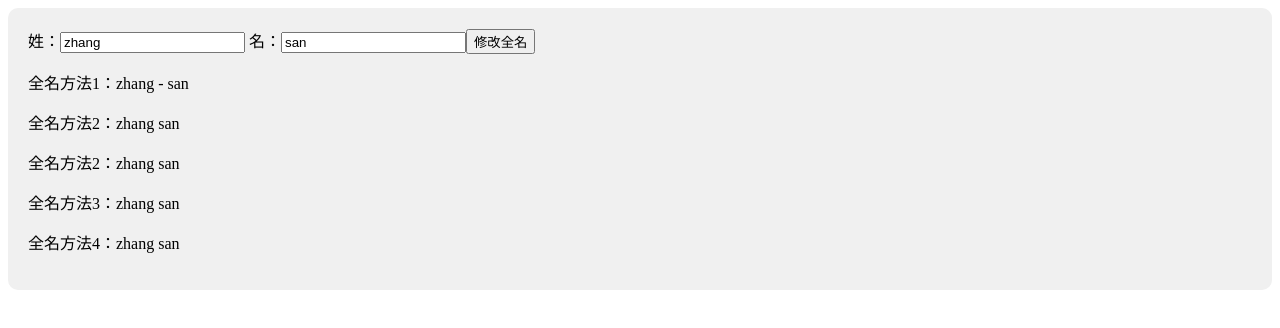
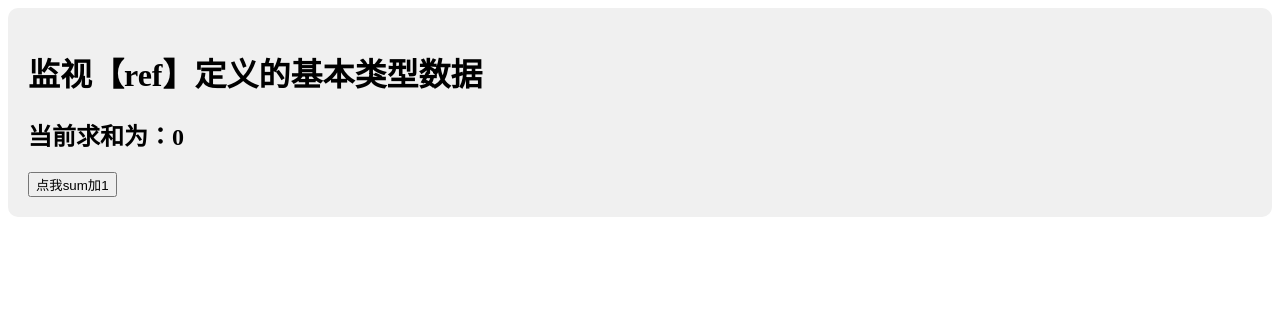
Before and after one commit to BigDragonlin/vue-demo, a Vue app: page / in a window 1280 px wide. Shown: the top 328 px of the page. Built offline with nearby package versions, Linux system fonts and the light colour scheme; the HTML template or start-up script is replaced by a standard one.

Commit message:
监视ref定义的基本类型数据

```diff
--- a/src/components/Person.vue
+++ b/src/components/Person.vue
@@ -1,49 +1,26 @@
 <template>
     <div class="person">
-        姓：<input type="text" v-model="firstName">
-        名：<input type="text" v-model="lastName">
-        <button @click="changeFullName">修改全名</button>
-        <p>全名方法1：{{ firstName }} - {{ lastName }}</p>
-        <p>全名方法2：{{ getFullName() }}</p>
-        <p>全名方法2：{{ getFullName() }}</p>
-        <p>全名方法3：{{ fullName }}</p>
-        <p>全名方法4：{{ fullName }}</p>
+        <h1>监视【ref】定义的基本类型数据</h1>
+        <h2>当前求和为：{{ sum }}</h2>
+        <button @click="changeSum">点我sum加1</button>
     </div>
 </template>
 
 
 <script lang="ts" setup name = "Person">
-    import { ref, computed } from 'vue';
-    let firstName = ref('zhang')
-    let lastName = ref('san')
-
-    // 函数没有缓存
-    function getFullName() {
-        console.log('getFullName function is called')
-        return firstName.value + ' ' + lastName.value
+    import { ref, watch } from 'vue';
+    let sum = ref(0)
+    function changeSum() {
+        sum.value++
     }
 
-    // 计算属性,计算属性有缓存,且是只读的
-    // let fullName = computed(() => {
-    //     console.log('fullName computed is called')
-    //     return firstName.value + ' ' + lastName.value
-    // })
-
-    //计算属性，可读写
-    let fullName = computed({
-        get() {
-            return firstName.value + ' ' + lastName.value
-        },
-        set(value) {
-            let [tempFirstName, tempLastName] = value.split(' ')
-            firstName.value = tempFirstName
-            lastName.value = tempLastName
-
+    //监视：情况1️一：监视ref定义的基本类型数据
+    let stopWatch = watch(sum, (newVal, oldVal) => {
+        console.log('sum的值发生了变化', newVal, oldVal)
+        if (sum.value >= 5) {
+            stopWatch()
         }
     })
-    function changeFullName() {
-        fullName.value = 'wang' + ' ' + 'wu'
-    }
 </script>
 
 <style>
```
